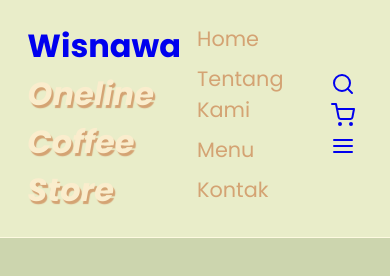
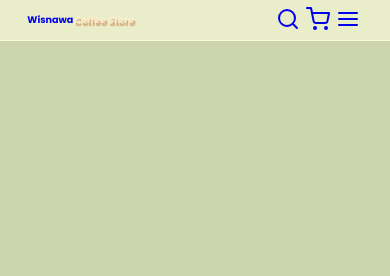
Before and after one commit to wisnawa/coffee-shop-webproject, a plain HTML site: page index.html in a window 390 px wide. Drawn offline with nearby package versions, Linux system fonts and the light colour scheme.

Commit message:
modified style and index files, write new in line

```diff
--- a/css/style.css
+++ b/css/style.css
@@ -64,3 +64,42 @@ body {
   /* color: ; */
   margin: 0 0.5rem;
 }
+.navbar .navbar-extra a:hover {
+  color: #fefae0;
+}
+#hamburger-menu {
+  display: none;
+}
+/* media Queries */
+
+/* desktop or laptop */
+@media (max-width: 1366px) {
+  html {
+    font-size: 75%;
+  }
+}
+
+/* tablet */
+@media (max-width: 768px) {
+  html {
+    font-size: 62%;
+  }
+  #hamburger-menu {
+    display: inline-block;
+  }
+  .navbar .navbar-nav {
+    position: absolute;
+    top: 100%;
+    right: -100%;
+    background-color: #e9edc9;
+    width: 30rem;
+    height: 100vh;
+  }
+}
+
+/* mobile phone */
+@media (max-width: 450px) {
+  html {
+    font-size: 30%;
+  }
+}
--- a/index.html
+++ b/index.html
@@ -20,9 +20,7 @@
   <body>
     <!-- navbar start -->
     <nav class="navbar">
-      <a href="#" class="navbar-logo"
-        >Wisnawa <span>Oneline Coffee Store</span></a
-      >
+      <a href="#" class="navbar-logo">Wisnawa<span>Coffee Store</span></a>
       <div class="navbar-nav">
         <a href="#">Home</a>
         <a href="#about">Tentang Kami</a>
@@ -40,5 +38,7 @@
     <script>
       feather.replace();
     </script>
+    <!-- my js -->
+    <script src="js/script.js"></script>
   </body>
 </html>
```
